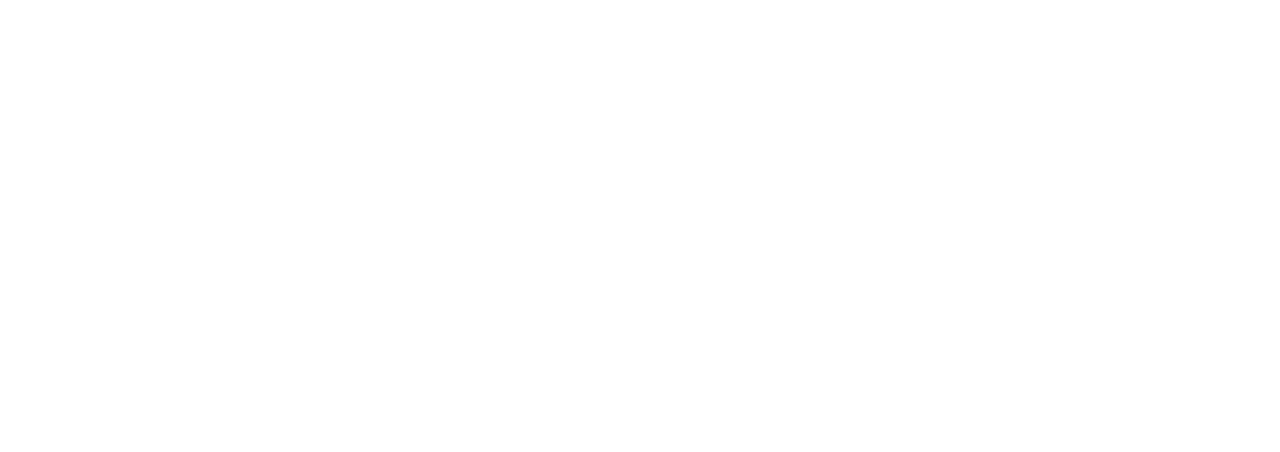
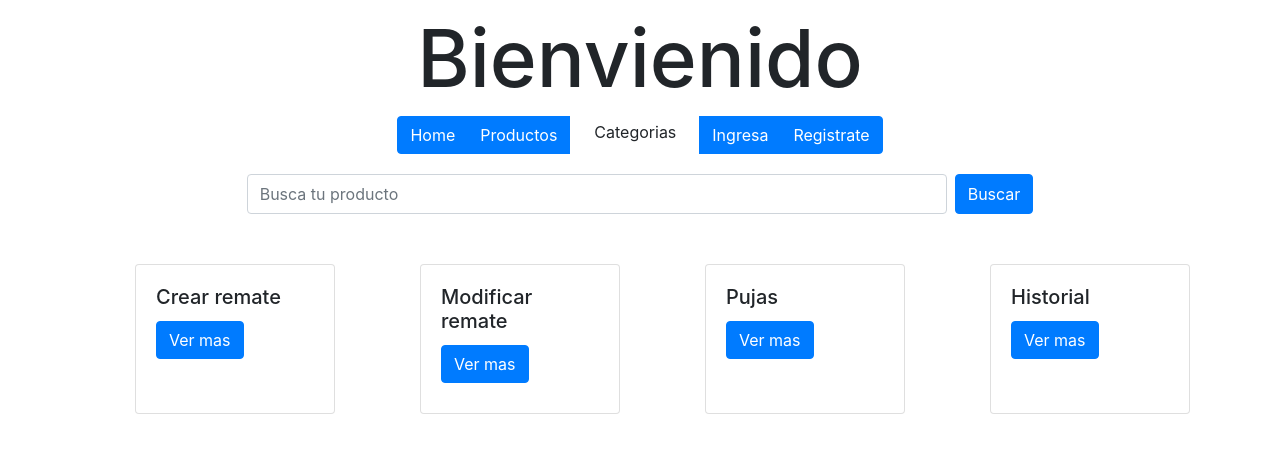
Before and after one commit to villegas012/app-remates, a React (Create React App) app: page /dashboardUser in a window 1280 px wide. Shown: the top 452 px of the page. Built offline with nearby package versions, Linux system fonts and the light colour scheme.

Commit message:
Se crea registro e ingreso

```diff
--- a/src/App.js
+++ b/src/App.js
@@ -1,8 +1,11 @@
 import './App.css';
 import Home from './componentes/home/Home';
 import { BrowserRouter as Router, Route } from 'react-router-dom';
-import Remate from './componentes/productos/Remate';
 import CatalogoRemate from './componentes/productos/CatalogoRemate';
+import Ingresa from './componentes/login/Ingresa';
+import Registro from './componentes/login/Registro';
+import DashboardUser from './componentes/user/dashboardUser';
+
 
 
 function App() {
@@ -21,10 +24,24 @@
       />
 
       <Route
-        exact path='/catalogo/:id'
-        render={() => <Remate />
+        exact path='/registrate'
+        render={() => <Registro />
         }
       />
+
+      <Route
+        exact path='/ingresa'
+        render={() => <Ingresa />
+        }
+      />
+
+      <Route
+        exact path='/dashboardUser'
+        render={() => <DashboardUser />
+        }
+      />
+
+
 
     </Router>
   );
--- /dev/null
+++ b/src/componentes/login/Ingresa.jsx
@@ -0,0 +1,47 @@
+import React from 'react'
+import { Form, Button, Container } from 'react-bootstrap'
+import { useHistory } from 'react-router-dom';
+
+
+export default function Ingresa() {
+
+    const history = useHistory();
+
+    const styleH1 = { margin: '10px', fontSize: '80px', textAlign: 'center' };
+    const style1 = { marginTop:'60px' };
+
+    const handleClick = (e) => {
+        e.preventDefault();
+        if(e.target.value === 'regresarHome'){
+            history.push(`/`);
+        }
+        if(e.target.value === 'Entro'){
+            history.push(`/dashboardUser`);
+        }
+
+    }
+
+    return (
+        <div>
+            <h1 style={styleH1}>Ingresa</h1>
+            <Container style={{width:'400px'}}>
+                <Form>
+                    <Form.Group controlId="formBasicEmail">
+                        <Form.Label>Correo:</Form.Label>
+                        <Form.Control type="email" placeholder="Digita tu correo electronico" />
+                    </Form.Group>
+
+                    <Form.Group controlId="formBasicPassword">
+                        <Form.Label>Contraseña</Form.Label>
+                        <Form.Control type="password" placeholder="Digita tu contraseña" />
+                    </Form.Group>
+                    <Button variant="primary" type="submit" value='Entro' onClick={handleClick}>Ingresar</Button>
+                </Form>
+                <div style={style1}>
+                    <Button  value='regresarHome' onClick={handleClick}>Volver al Home</Button>
+                </div>
+
+            </Container>
+        </div>
+    )
+}
--- /dev/null
+++ b/src/componentes/login/Registro.jsx
@@ -0,0 +1,81 @@
+import React from 'react';
+import { Form, Button, Container, Row, Col } from 'react-bootstrap'
+import { useHistory } from 'react-router-dom';
+
+
+
+export default function Registro() {
+
+    const history = useHistory();
+
+    const styleH1 = { margin: '10px', fontSize: '80px', textAlign: 'center' };
+    const style1 = { marginTop: '60px' };
+
+    const handleClick = (e) => {
+        e.preventDefault();
+        if (e.target.value === 'regresarHome') {
+            history.push(`/`);
+        }
+    }
+
+    return (
+        <div>
+            <h1 style={styleH1}>Registro</h1>
+            <Container style={{ width: '800px' }}>
+                <Form>
+                    <Row>
+                        <Col>
+                            <Form.Group controlId="formBasicEmail">
+                                <Form.Label>Correo:</Form.Label>
+                                <Form.Control type="email" placeholder="Digita tu correo electronico" />
+                            </Form.Group>
+
+                            <Form.Group controlId="formBasicEmail">
+                                <Form.Label>Tipo ID:</Form.Label>
+                                <Form.Control type="TipoID" placeholder="Tipo de identificaion" />
+                            </Form.Group>
+
+                            <Form.Group controlId="formBasicEmail">
+                                <Form.Label>Identificaion:</Form.Label>
+                                <Form.Control type="Identificaion" placeholder="Digita tu identificaion" />
+                            </Form.Group>
+
+                            <Form.Group controlId="formBasicPassword">
+                                <Form.Label>Nombre:</Form.Label>
+                                <Form.Control type="Nombre" placeholder="Digita tu nombre" />
+                            </Form.Group>
+
+                            <Form.Group controlId="formBasicEmail">
+                                <Form.Label>Apellido:</Form.Label>
+                                <Form.Control type="Apellido" placeholder="Digita tu apellido" />
+                            </Form.Group>
+
+                        </Col>
+                        <Col>
+
+                            <Form.Group controlId="formBasicEmail">
+                                <Form.Label>Edad:</Form.Label>
+                                <Form.Control type="Edad" placeholder="Digita tu edad" />
+                            </Form.Group>
+
+                            <Form.Group controlId="formBasicEmail">
+                                <Form.Label>Contraseña:</Form.Label>
+                                <Form.Control type="Contrasena" placeholder="Digita tu contraseña" />
+                            </Form.Group>
+
+                            <Form.Group controlId="formBasicEmail">
+                                <Form.Label>Confirmar contraseña:</Form.Label>
+                                <Form.Control type="CContrasena" placeholder="Confirma tu contraseña" />
+                            </Form.Group>
+
+                            <Button variant="primary" type="submit" onClick={handleClick}>Registrarse</Button>
+                        </Col>
+                    </Row>
+                </Form>
+                <div style={style1}>
+                    <Button value='regresarHome' onClick={handleClick}>Volver al Home</Button>
+                </div>
+            </Container>
+        </div>
+    )
+}
--- a/src/componentes/navBar/NavBar.jsx
+++ b/src/componentes/navBar/NavBar.jsx
@@ -10,7 +10,7 @@
 
     const style1 = { display: 'flex', justifyContent: 'center' };
     const styleDiv = { display: 'flex', justifyContent: 'center', marginTop: '20px' };
-    const styleRowBotton = { margin: '20px 0px 0px 30px' };
+
 
 
     const handleClick = (e) => {
@@ -20,6 +20,12 @@
         }
         if (e.target.value === 'Home') {
             history.push(`/`)
+        }
+        if (e.target.value === 'Ingresa') {
+            history.push(`/ingresa`)
+        }
+        if (e.target.value === 'Registrate') {
+            history.push(`/registrate`)
         }
     }
 
@@ -33,8 +39,8 @@
                             <Button value='Home' onClick={handleClick}>Home</Button>
                             <Button value='Productos' onClick={handleClick}>Productos</Button>
                             <Dropdown.Item>Categorias</Dropdown.Item>
-                            <Button value='Ingresa'>Ingresa</Button>
-                            <Button value='Registrate'>Registrate</Button>
+                            <Button value='Ingresa' onClick={handleClick}>Ingresa</Button>
+                            <Button value='Registrate' onClick={handleClick}>Registrate</Button>
                         </ButtonGroup>
                     </div>
                 </Col>
--- a/src/componentes/productos/CatalogoRemate.jsx
+++ b/src/componentes/productos/CatalogoRemate.jsx
@@ -1,5 +1,5 @@
 import React from 'react';
-import { Row, Col, Card, ListGroup, ListGroupItem, Button } from 'react-bootstrap';
+import { Row, Col, Card, ListGroup, ListGroupItem, Button, Container } from 'react-bootstrap';
 import { useHistory } from 'react-router-dom';
 import fondo from '../../imagenes/fondo.jpg'
 import NavBar from '../navBar/NavBar';
@@ -17,7 +17,7 @@
         if (e.target.value === 'regresar') {
             history.push(`/`);
         }
-        if(e.target.value === 'puja'){
+        if(e.target.value === 'verMas'){
             history.push(`/catalogo/1`);
         }
     }
@@ -30,6 +30,7 @@
                     <NavBar />
                 </Col>
             </Row>
+            <Container>
             <Row>
                 {/* Inicia map */}
                 <Col style={style1}>
@@ -43,12 +44,13 @@
                             <ListGroupItem>Fecha de terminacion: Dato</ListGroupItem>
                         </ListGroup>
                         <Card.Body>
-                            <Button value='puja' onClick={handleClick}>Realizar puja</Button>
+                            <Button value='verMas' onClick={handleClick}>Ver mas</Button>
                         </Card.Body>
                     </Card>
                 </Col>
                 {/* Termina map */}
             </Row>
+            </Container>
         </div>
     )
 }
--- a/src/componentes/searchBar/SearchBar.jsx
+++ b/src/componentes/searchBar/SearchBar.jsx
@@ -5,7 +5,7 @@
     return (
         <div>
             <Form inline>
-                <FormControl style={{ width: '550px', height: '40px' }} type="text" placeholder="Busca tu producto" className="mr-sm-2" />
+                <FormControl style={{ width: '700px', height: '40px' }} type="text" placeholder="Busca tu producto" className="mr-sm-2" />
                 <Button style={{height: '40px' }}>Buscar</Button>
             </Form>
         </div>
--- /dev/null
+++ b/src/componentes/user/dashboardUser.jsx
@@ -0,0 +1,62 @@
+import React from 'react';
+import { Col, Row, Card, Button, Container } from 'react-bootstrap';
+import NavBar from '../navBar/NavBar';
+
+
+
+
+export default function DashboardUser() {
+
+    const styleH1 = { margin: '10px', fontSize: '80px', textAlign: 'center' };
+    const style1 = { display: 'flex', justifyContent: 'left', margin: '50px 0px 50px 50px' };
+    const styleCard = { width: '200px', height:'150px' }
+
+    return (
+        <div>
+            <h1 style={styleH1}>Bienvienido</h1>
+            <Row>
+                <Col>
+                    <NavBar />
+                </Col>
+            </Row>
+            <Container>
+            <Row>
+                <Col style={style1}>
+                    <Card style={styleCard}>
+                        <Card.Body>
+                            <Card.Title>Crear remate</Card.Title>
+                            <Button variant="primary">Ver mas</Button>
+                        </Card.Body>
+                    </Card>
+                </Col>
+                <Col style={style1}>
+                    <Card style={styleCard}>
+                        <Card.Body>
+                            <Card.Title>Modificar remate</Card.Title>
+                            <Button variant="primary">Ver mas </Button>
+                        </Card.Body>
+                    </Card>
+                </Col>
+                <Col style={style1}>
+                    <Card style={styleCard}>
+                        <Card.Body>
+                            <Card.Title>Pujas</Card.Title>
+
+                            <Button variant="primary">Ver mas</Button>
+                        </Card.Body>
+                    </Card>
+                </Col>
+                <Col style={style1}>
+                    <Card style={styleCard}>
+                        <Card.Body>
+                            <Card.Title>Historial</Card.Title>
+                            <Button variant="primary">Ver mas</Button>
+                        </Card.Body>
+                    </Card>
+                </Col>
+            </Row>
+            </Container>
+        </div>
+    )
+
+}
```
Also changed, not shown: src/componentes/productos/Remate.jsx (+2 -10 lines).
